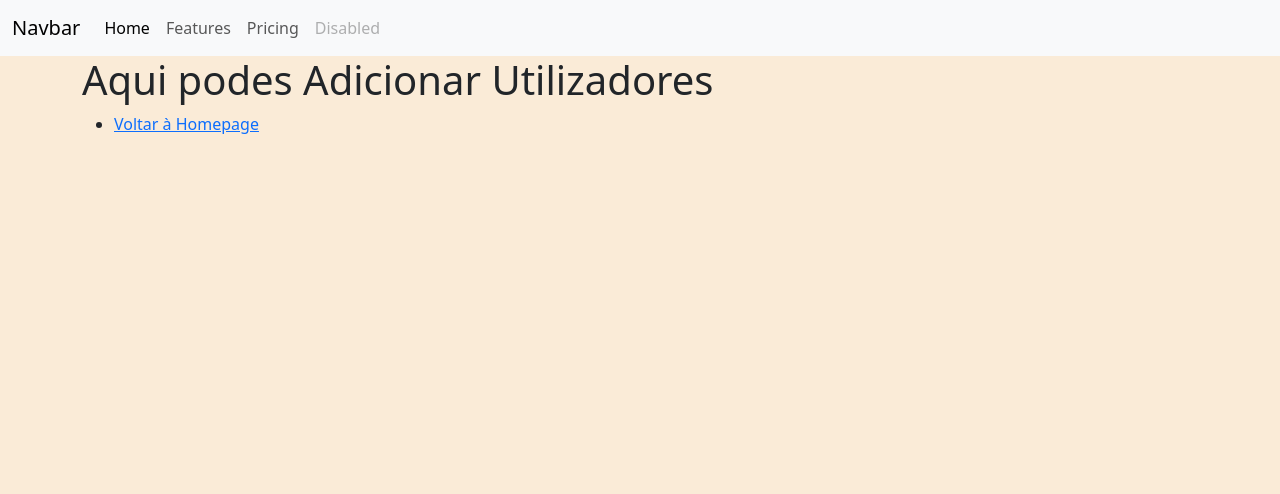
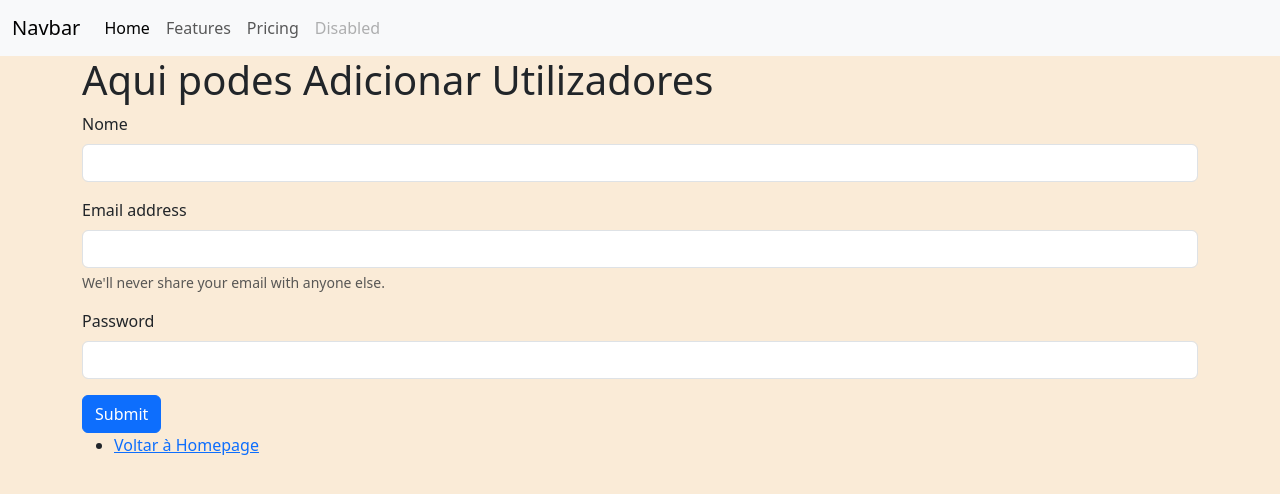
Before and after one commit to IvanSantos1989/Software_Developer_Cesae, a Laravel app: page /add-users in a window 1280 px wide. Shown: the top 494 px of the page. Run offline with Laravel 12, Linux system fonts and the light colour scheme; some libraries are stand-ins or nearby versions.

Commit message:
laravel project in progress...

```diff
--- a/ProjetosLaravel/SD_BEF/app/Http/Controllers/UserController.php
+++ b/ProjetosLaravel/SD_BEF/app/Http/Controllers/UserController.php
@@ -2,9 +2,12 @@
 
 namespace App\Http\Controllers;
 
+use App\Models\Task;
 use App\Models\User;
 use Illuminate\Http\Request;
 use Illuminate\Support\Facades\DB;
+use Illuminate\Support\Facades\Hash;
+
 
 class UserController extends Controller
 {
@@ -75,6 +78,41 @@ class UserController extends Controller
         return response()->json('query ok!');
     }
 
+    //função que retorna a view de um user (o que estámos a clicar)
+    public function viewUser($id){
+        $myUser = User::where('id', $id)->first();
+
+        return view('users.show_user', compact('myUser'));
+    }
+
+    //função que apaga um user com base no id
+    public function deleteUser($id){
+        Task::where('user_id', $id)->delete(); //apaga as tasks do user
+
+        User::where('id', $id)->delete();
+
+        return back();
+    }
+
+    public function storeUser(Request $request){
+
+        //dd($request->all());
+
+        //validação dos dados do formulário
+        $request->validate([
+        'name' => 'string|max:50|required',
+        'email' => 'required|unique:users|email'
+    ]);
+
+    User::insert([
+        'name' => $request->name,
+        'email' => $request->email,
+        'password' => Hash::make($request->password),
+    ]);
+
+    return redirect()->route('users.all');
+}
+
     private function getUsers(){
 
         //simula ir à base de dados carregar todos os users
--- a/ProjetosLaravel/SD_BEF/resources/views/tasks/all_tasks.blade.php
+++ b/ProjetosLaravel/SD_BEF/resources/views/tasks/all_tasks.blade.php
@@ -18,6 +18,8 @@
                     <td>{{ $task->name }}</td>
                     <td>{{ $task->description }}</td>
                     <td>{{ $task->username }}</td>
+                    <td><a href="{{ route('tasks.show', $task->id) }}" class="btn btn-info me-2">Ver</a>
+                        <a href="{{ route('tasks.delete', $task->id) }}" class="btn btn-danger">Apagar</a></td>
                 </tr>
             @endforeach
 
--- a/ProjetosLaravel/SD_BEF/resources/views/users/add_user.blade.php
+++ b/ProjetosLaravel/SD_BEF/resources/views/users/add_user.blade.php
@@ -4,6 +4,34 @@
 
 <h1>Aqui podes Adicionar Utilizadores</h1>
 
+<form method="POST" action="{{ route('users.store') }}">
+    @csrf
+
+<div class="mb-3">
+<label for="exampleInputEmail1" class="form-label">Nome</label>
+<input type="text" class="form-control" name="name" id="name">
+</div>
+@error('name')
+    Nome inválido
+@enderror
+
+<div class="mb-3">
+<label for="exampleInputEmail1" class="form-label">Email address</label>
+<input type="email" class="form-control" name="email" id="email" aria-describedby="emailHelp">
+<div id="emailHelp" class="form-text">We'll never share your email with anyone else.</div>
+</div>
+@error('email')
+    Email inválido
+@enderror
+
+<div class="mb-3">
+<label for="exampleInputPassword1" class="form-label">Password</label>
+<input type="password" class="form-control" name="password" id="password">
+</div>
+
+<button type="submit" class="btn btn-primary">Submit</button>
+</form>
+
 <ul>
     <li><a href="{{ route('home_name') }}">Voltar à Homepage</a></li>
 </ul>
--- a/ProjetosLaravel/SD_BEF/resources/views/users/all_users.blade.php
+++ b/ProjetosLaravel/SD_BEF/resources/views/users/all_users.blade.php
@@ -22,6 +22,7 @@
                 <th scope="col">Nome</th>
                 <th scope="col">Email</th>
                 <th scope="col">NIF</th>
+                <th></th>
             </tr>
         </thead>
         <tbody>
@@ -31,6 +32,8 @@
                     <td>{{ $user->name }}</td>
                     <td>{{ $user->email }}</td>
                     <td>{{ $user->nif }}</td>
+                    <td><a href="{{ route('user.show', $user->id) }}" class="btn btn-info me-2">Ver</a>
+                        <a href="{{ route('users.delete', $user->id) }}" class="btn btn-danger">Apagar</a></td>
                 </tr>
             @endforeach
 
--- a/ProjetosLaravel/SD_BEF/resources/views/utils/homepage.blade.php
+++ b/ProjetosLaravel/SD_BEF/resources/views/utils/homepage.blade.php
@@ -5,7 +5,7 @@
     <h1>Sou a tua HomePage</h1>
     <h5>Olá {{ isset($myName) ? $myName : 'Utilizador' }}</h5>
     <h5>O user logado é {{ $loginUser['name'] }} e o email é {{ $loginUser['email'] }}</h5>
-    <img src="{{ asset('images/images.jpg') }}" alt="">
+    <img src="{{ asset('images/remote.jpg') }}" alt="">
 
     <h6>Dados do Cesae</h6>
     <ul>
--- a/ProjetosLaravel/SD_BEF/routes/web.php
+++ b/ProjetosLaravel/SD_BEF/routes/web.php
@@ -21,12 +21,17 @@ Route::get('/modules/{name}', function($name){
 
 /* routes for Users */
 Route::get('/add-users', [UserController::class, 'createUser'])->name('users.add');
+Route::post('/store-user', [UserController::class, 'storeUser'])->name('users.store');
+
 Route::get('/users', [UserController::class, 'allUsers'])->name('users.all');
+Route::get('/user/{id}', [UserController::class, 'viewUser'])->name('user.show');
+Route::get('/delete-user/{id}', [UserController::class, 'deleteUser'])->name('users.delete');
+
 
 /* routes for Tasks */
 Route::get('/tasks', [TaskController::class, 'allTasks'])->name('tasks.all');
-
-
+Route::get('/task/{id}', [TaskController::class, 'viewTask'])->name('tasks.show');
+Route::get('/delete-task/{id}', [TaskController::class, 'deleteTask'])->name('tasks.delete');
 
 /* routes for testing proposes */
 Route::get('/test-queries', [UserController::class, 'testSqlQueries']);
```
Also changed, not shown: ProjetosLaravel/SD_BEF/app/Http/Controllers/TaskController.php (+19 -2 lines), ProjetosLaravel/SD_BEF/resources/views/tasks/show_task.blade.php (added, +10 -0 lines), ProjetosLaravel/SD_BEF/resources/views/users/show_user.blade.php (added, +10 -0 lines).
